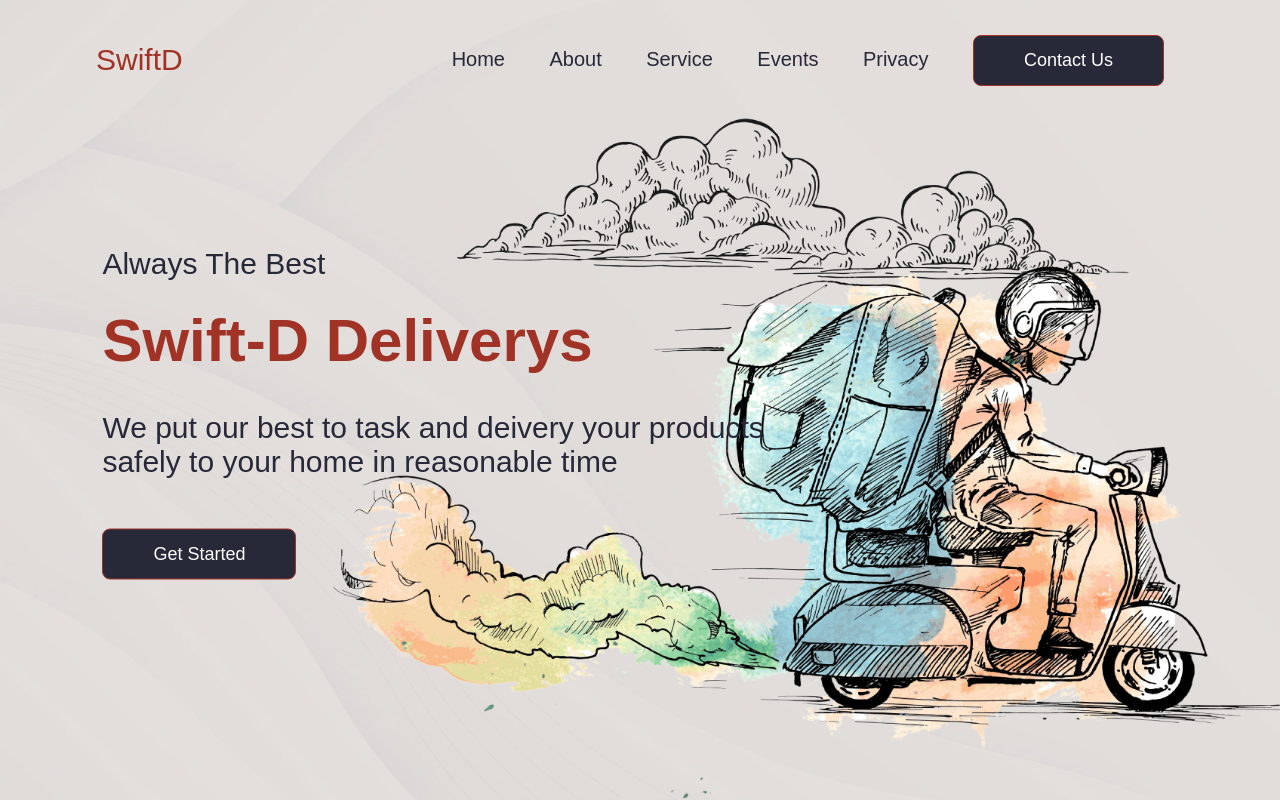
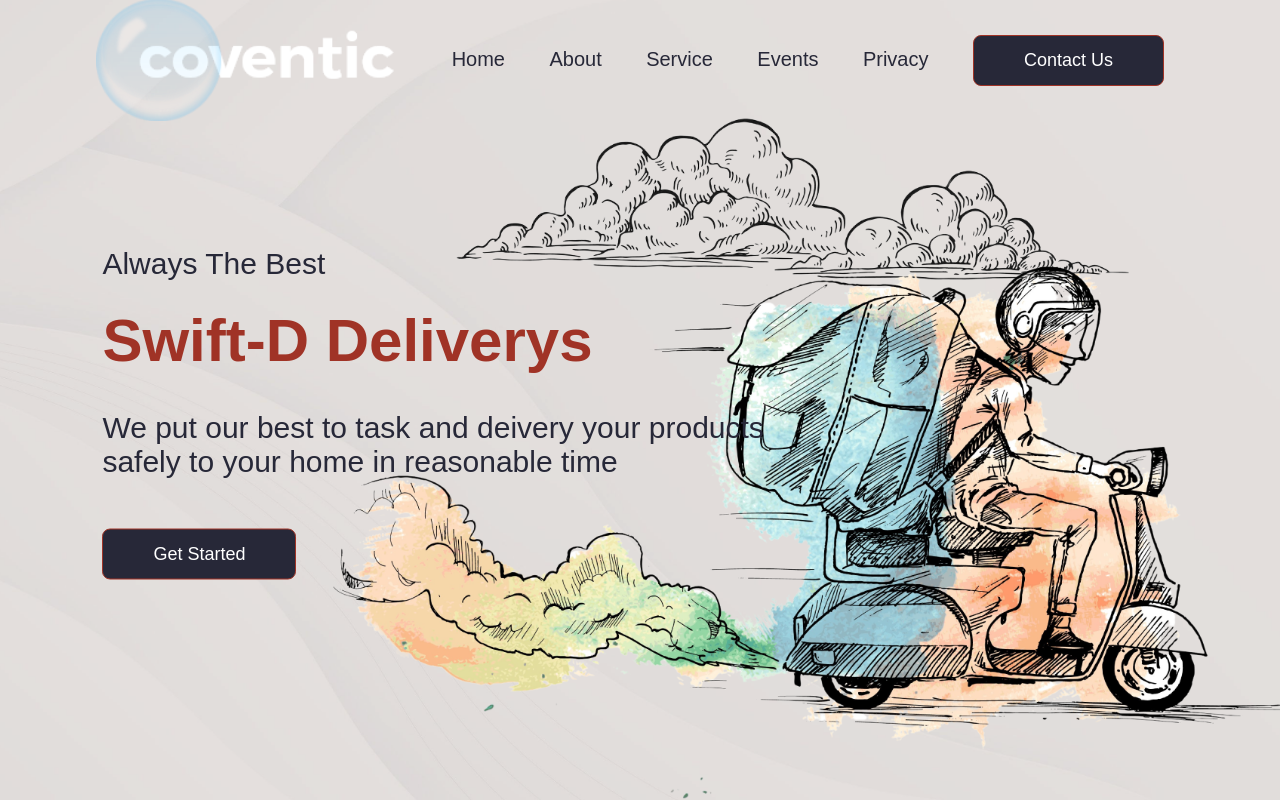
Before and after one commit to Zeus-Bolts/Counter, a plain HTML site: page index.html in a window 1280 px wide. Drawn offline with Linux system fonts and the light colour scheme.

Commit message:
Update index.html

```diff
--- a/index.html
+++ b/index.html
@@ -11,7 +11,7 @@
     <body>
         <div class="container-fluid">
             <div class="container">
-                    <h2 class="logo">SwiftD</h2>
+                <img src="images/logo.png" class="logo">
                     <nav>
                         <ul id="sidemenu">
                             <li><a href="#home">Home</a></li>
```
